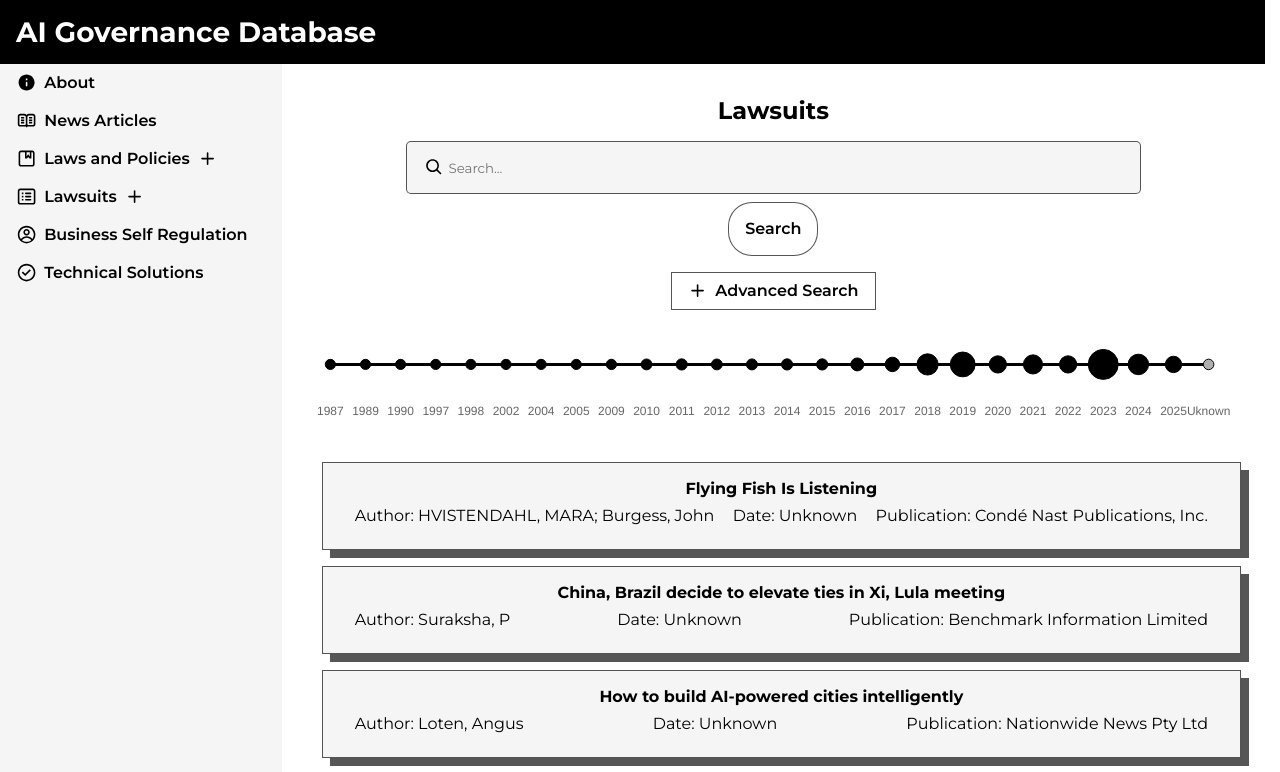
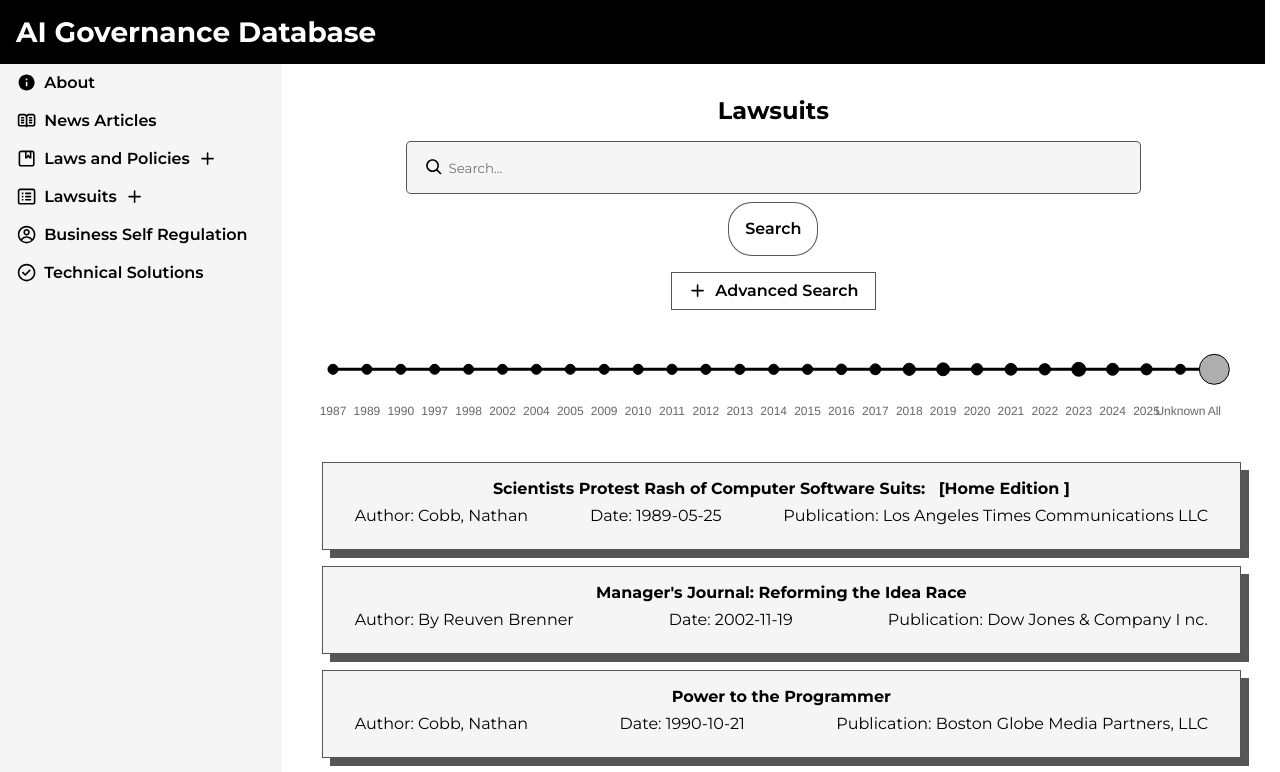
Before and after one commit to technology-ethics-initiative/ai-governance-database, a React (Vite) app: page /#/lawsuits in a window 1280 px wide. Shown: the top 772 px of the page. Built offline with nearby package versions, Linux system fonts and the light colour scheme.

Commit message:
adds functionality to unclick circle to see all results

```diff
--- a/src/Components/SearchContent.jsx
+++ b/src/Components/SearchContent.jsx
@@ -175,7 +175,7 @@ export default function SearchContent(searchProps) {
     let articlesDict = {};  // law data processed as dictionary based on year
     for(let i = 0; i < articles.length; i++) {
       let article = articles[i];
-      let label = article.date == null ? "Uknown" : parseInt(article.date);
+      let label = article.date == null ? "Unknown" : parseInt(article.date);
 
       if (articlesDict[label]) {
         articlesDict[label].push(article);
@@ -183,12 +183,14 @@ export default function SearchContent(searchProps) {
         articlesDict[label] = [article,];
       }
     }
+    articlesDict.All = articles;
+
     return articlesDict;
   }
 
   const [dataDict, setDataDict] = useState(toDict(news));   // dictionary with data per year
   const [yearLabels, setYearLabels] = useState(Object.keys(dataDict));  // list of years to display in timeline chart
-  const [year, setYear] = useState(yearLabels[yearLabels.length-1]);  // year selected (defualt: most recent year)
+  const [year, setYear] = useState("All");  // year selected (defualt: most recent year)
   const [filteredNews, setFilteredNews] = useState(dataDict[year]); // filtered list of laws to display
 
   const chartData = {
@@ -199,7 +201,10 @@ export default function SearchContent(searchProps) {
 
   function handleClick(event, elements) {
     let index = elements[0].index;
-    if (yearLabels[index]) {
+    if (year == yearLabels[index]) {
+      setYear("All");
+      setFilteredNews(dataDict.All);
+    } else if (yearLabels[index]) {
       setYear(yearLabels[index]);
       setFilteredNews(dataDict[yearLabels[index]]);
     }
```
